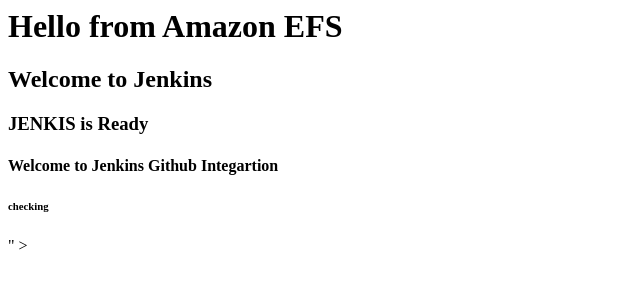
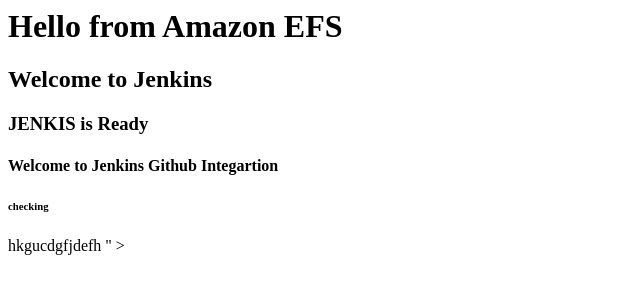
Before and after one commit to MahendraY-sys/Project1, a plain HTML site: page index.html in a window 1280 px wide. Shown: the whole page, without its empty margins (0-640 px from the left). Drawn offline with Linux system fonts and the light colour scheme.

Commit message:
modified index.html

```diff
--- a/index.html
+++ b/index.html
@@ -4,4 +4,5 @@
 <h3>JENKIS is Ready </h3>
 <h4>Welcome to Jenkins Github Integartion  </h4>
 <h6>checking </h6>
+<h7> hkgucdgfjdefh </h7>
 </html>" >
```
